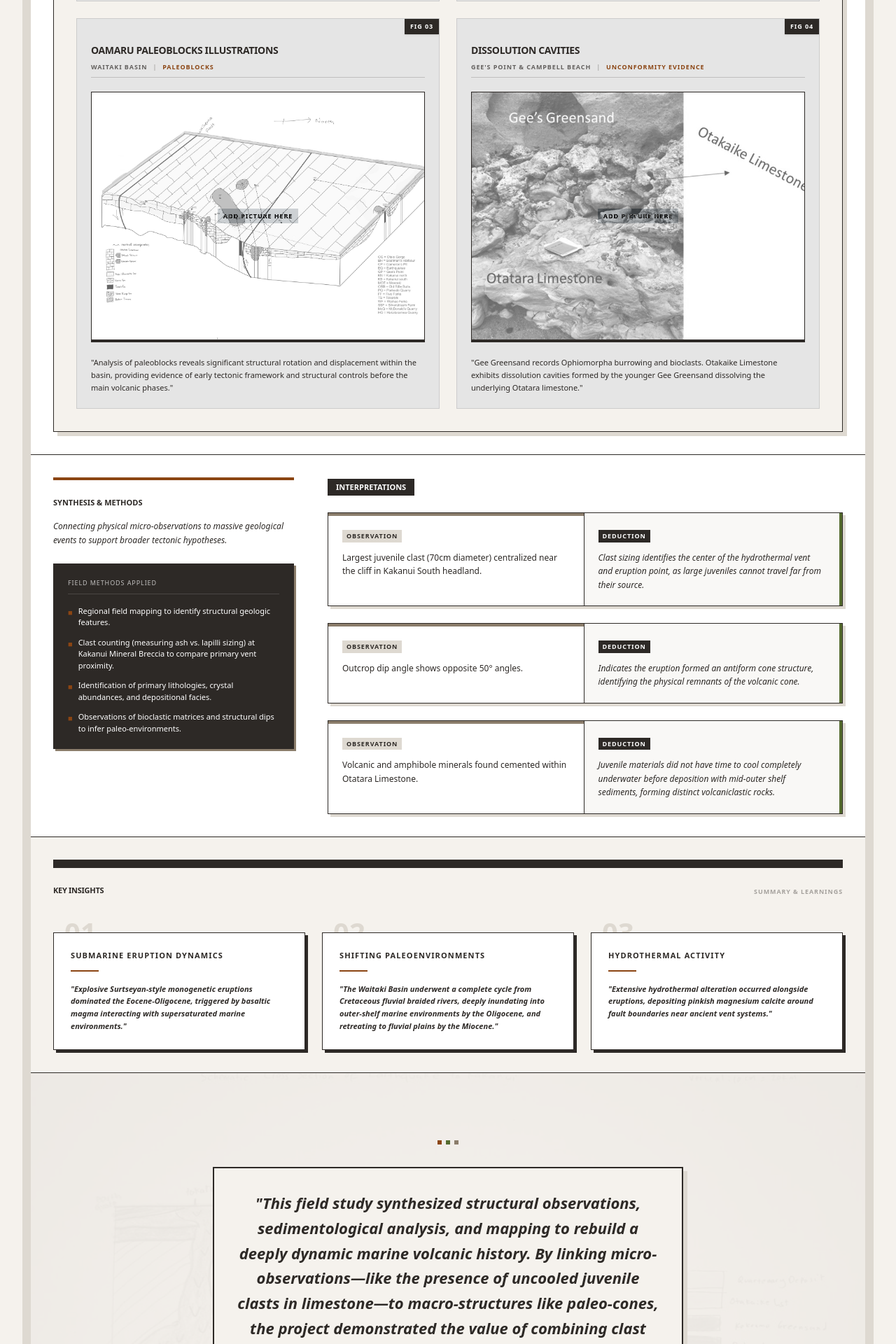
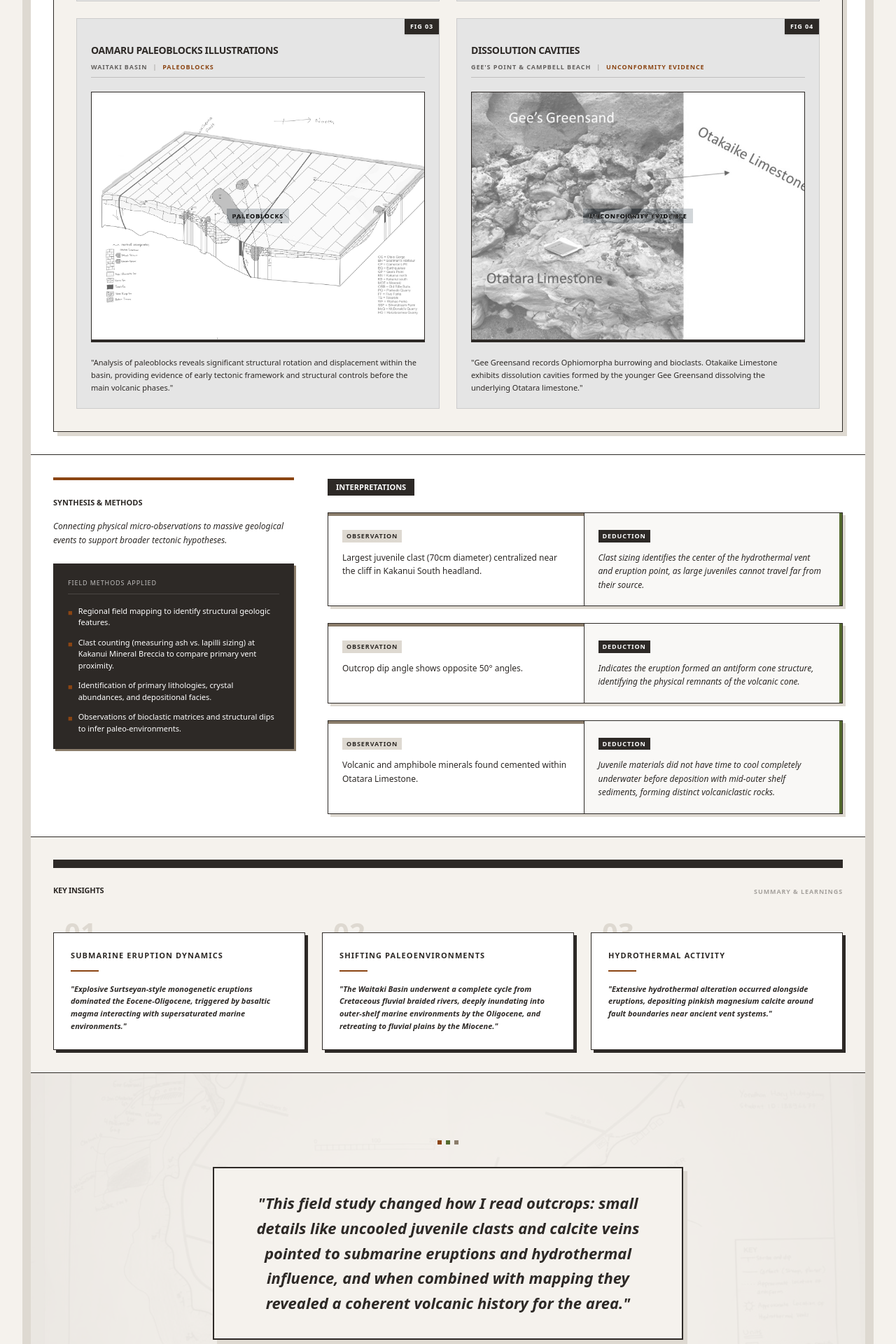
Before and after one commit to YonathanHH/Kakanui_Geology, a Next.js app: page / in a window 1280 px wide. Shown: the part 2540-4460 px from the top of the page at 70% size. Built offline with nearby package versions, Linux system fonts and the light colour scheme; a web font is replaced by a local one.

Commit message:
fixing some wordings

```diff
--- a/src/components/FieldEvidence.tsx
+++ b/src/components/FieldEvidence.tsx
@@ -5,7 +5,7 @@ import { projectData } from "@/data/projectData";
 const outcropImages = [
   "/images/fig1.png",
   "/images/fig2.png",
-  "/images/fig3.jpg",
+  "/images/fig3.JPG",
   "/images/fig4.jpg",
 ];
 
@@ -54,7 +54,7 @@ export function FieldEvidence() {
                   className="absolute inset-0 w-full h-full object-cover grayscale opacity-60 group-hover:grayscale-0 group-hover:opacity-100 transition-all duration-500"
                 />
                 <div className="relative z-10 bg-geo-ink text-white px-2 py-1 text-[9px] font-sans font-bold uppercase tracking-widest mix-blend-difference">
-                  Add Picture Here
+                  {item.type}
                 </div>
               </div>
 
--- a/src/components/Reflection.tsx
+++ b/src/components/Reflection.tsx
@@ -7,7 +7,7 @@ export function Reflection() {
       {/* Background Image Placeholder */}
       <div className="absolute inset-0 z-0">
         <img
-          src="/images/open.jpeg"
+          src="/images/end.jpeg"
           alt="Geological Background Placeholder"
           className="w-full h-full object-cover grayscale opacity-30"
         />
--- a/src/data/projectData.ts
+++ b/src/data/projectData.ts
@@ -100,5 +100,5 @@ export const projectData = {
       text: 'Extensive hydrothermal alteration occurred alongside eruptions, depositing pinkish magnesium calcite around fault boundaries near ancient vent systems.',
     }
   ],
-  reflection: 'This field study synthesized structural observations, sedimentological analysis, and mapping to rebuild a deeply dynamic marine volcanic history. By linking micro-observations—like the presence of uncooled juvenile clasts in limestone—to macro-structures like paleo-cones, the project demonstrated the value of combining clast counting, structural dipping, and facies analysis to interpret complex volcanic evolution.'
+  reflection: 'This field study changed how I read outcrops: small details like uncooled juvenile clasts and calcite veins pointed to submarine eruptions and hydrothermal influence, and when combined with mapping they revealed a coherent volcanic history for the area.'
 };
```
